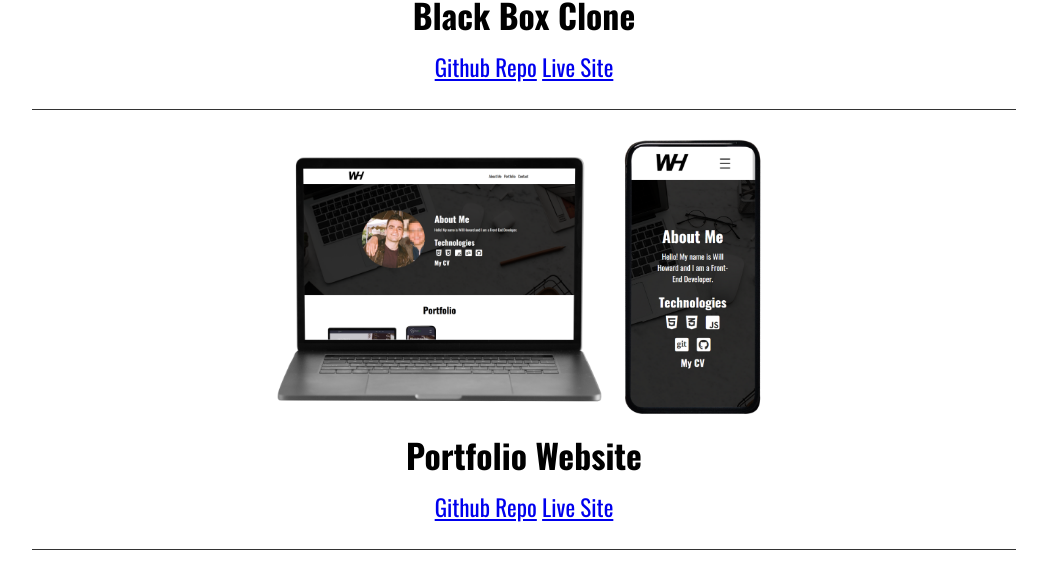
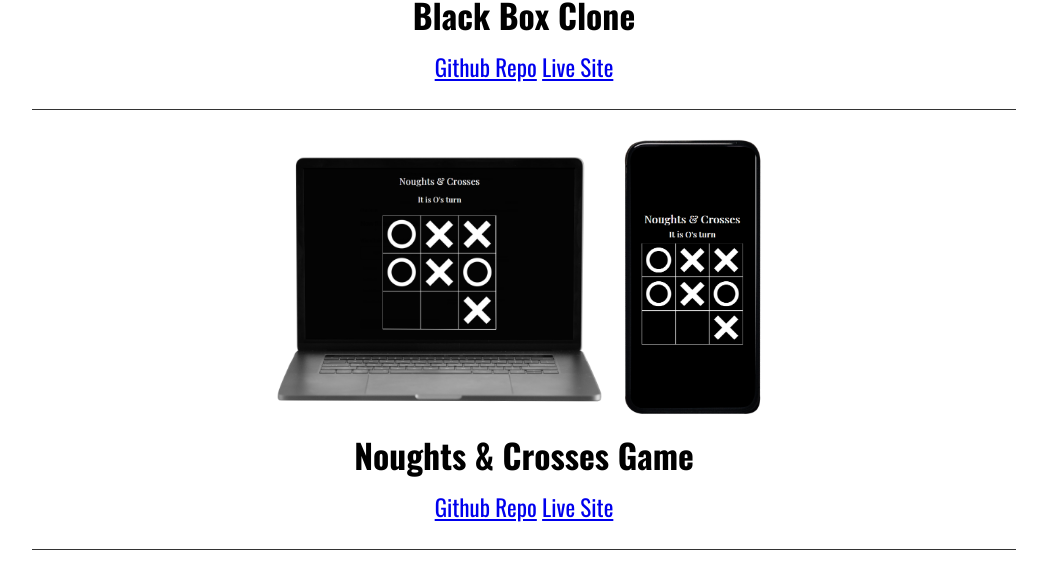
Before and after one commit to WillHoward95/Portfolio, a plain HTML site: page index.html in a window 1280 px wide. Shown: the part 1280-1852 px from the top of the page, without its empty margins (116-1163 px from the left). Drawn offline with nearby package versions, Linux system fonts and the light colour scheme; grey boxes are pictures that could not be loaded.

Commit message:
added noughts and crosses game to portfolio website

```diff
--- a/index.html
+++ b/index.html
@@ -84,6 +84,19 @@
 
                     <hr>
 
+                    <div class="flex-images">
+                        <img src="./Assets/Portfolio Photos/Nought and Crosses/Noughts and Crosses Laptop Comp.png" alt=""
+                            class='image-laptop'>
+                        <img src="./Assets/Portfolio Photos/Nought and Crosses/Noughts and Crosses Phone Comp.png" alt="" class=image-phone>
+                    </div>
+                    <div class="flex-text">
+                        <h3>Noughts & Crosses Game </h4>
+                            <a href="https://github.com/WillHoward95/Noughts-Crosses" target=_blank>Github Repo</a>
+                            <a href="https://willhoward95.github.io/Noughts-Crosses/" target=_blank>Live Site</a>
+                    </div>
+
+                    <hr>
+
                 <div class="flex-images">
                     <img src="./Assets/Portfolio Photos/Portfolio website/Portfolio website laptop finished.png"
                         alt="" class='image-laptop'>
```
Also changed, not shown: Assets/Portfolio Photos/Nought and Crosses/Noughts and Crosses Laptop Comp.png (added), Assets/Portfolio Photos/Nought and Crosses/Noughts and Crosses Laptop.png (added), Assets/Portfolio Photos/Nought and Crosses/Noughts and Crosses Phone Comp.png (added), Assets/Portfolio Photos/Nought and Crosses/Noughts and Crosses Phone.png (added), Assets/Portfolio Photos/Portfolio photos.aep Logs/AE 19-07-2021 14-56-17.txt (added), 2 other files.
